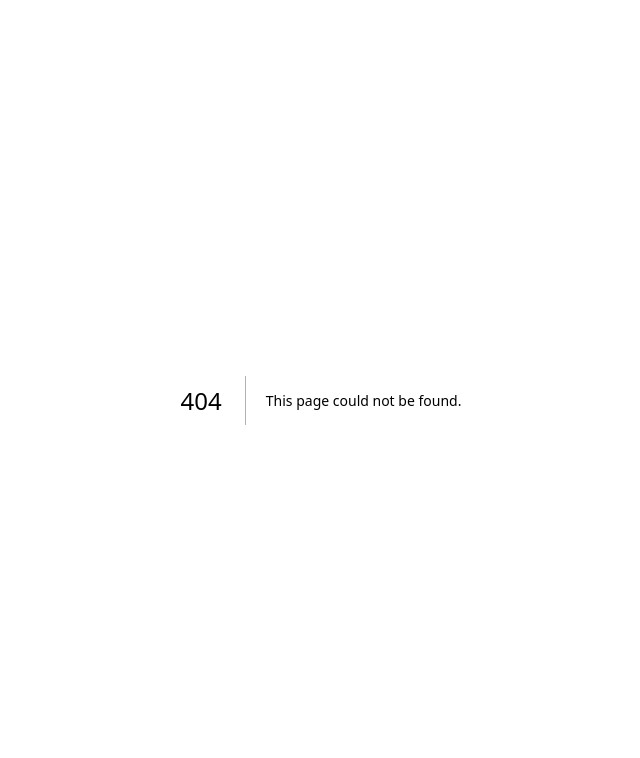
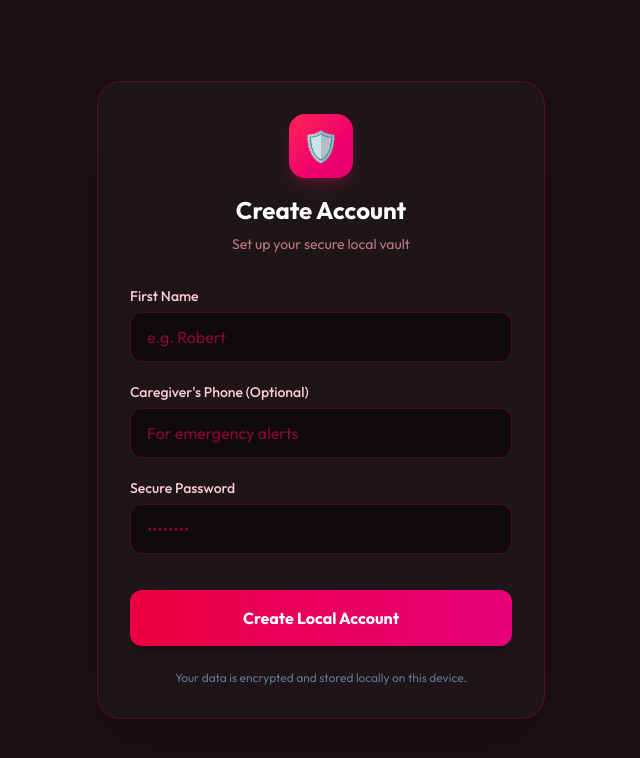
Before and after one commit to flyingmeai01-ship-it/SIH_Vector, a Next.js app in the folder frontend/: page /register in a window 1280 px wide. Before the commit this address had no page. Shown: the top 758 px of the page, without its empty margins (319-959 px from the left). Built offline with nearby package versions, Linux system fonts and the light colour scheme.

Commit message:
feat: Implement local secure password authentication system

```diff
--- /dev/null
+++ b/frontend/src/app/login/page.js
@@ -0,0 +1,100 @@
+"use client";
+
+import { useState, useEffect } from "react";
+import { useRouter } from "next/navigation";
+
+export default function Login() {
+  const router = useRouter();
+  const [password, setPassword] = useState("");
+  const [errorMsg, setErrorMsg] = useState("");
+  const [profileName, setProfileName] = useState("");
+
+  useEffect(() => {
+    const storedProfile = localStorage.getItem("care_profile");
+    if (!storedProfile) {
+      // No account exists, go to register
+      router.replace("/register");
+      return;
+    }
+
+    const auth = localStorage.getItem("care_auth");
+    if (auth === "true") {
+      // Already logged in
+      router.replace("/");
+      return;
+    }
+
+    try {
+      const parsed = JSON.parse(storedProfile);
+      setProfileName(parsed.name || "there");
+    } catch (e) {
+      console.error(e);
+    }
+  }, [router]);
+
+  const handleLogin = (e) => {
+    e.preventDefault();
+    if (!password) return;
+
+    const storedProfile = localStorage.getItem("care_profile");
+    if (storedProfile) {
+      try {
+        const parsed = JSON.parse(storedProfile);
+        const encodedPassword = btoa(password);
+
+        if (parsed.password === encodedPassword) {
+          // Success
+          localStorage.setItem("care_auth", "true");
+          router.push("/");
+        } else {
+          setErrorMsg("Incorrect password. Please try again.");
+        }
+      } catch (e) {
+        setErrorMsg("Error accessing secure vault.");
+      }
+    }
+  };
+
+  return (
+    <main className="min-h-dvh flex items-center justify-center bg-[#1c0f13] px-5 py-8">
+      <div className="w-full max-w-md bg-[#1e1518] border border-emerald-900/50 rounded-3xl p-8 shadow-2xl">
+        <div className="text-center mb-8">
+          <div className="w-16 h-16 bg-gradient-to-br from-emerald-500 to-teal-600 rounded-2xl mx-auto flex items-center justify-center text-3xl shadow-lg shadow-emerald-500/20 mb-4">
+            🔒
+          </div>
+          <h1 className="text-2xl font-bold text-white">Welcome Back</h1>
+          <p className="text-sm text-emerald-300/70 mt-2">
+            Enter your password, {profileName}
+          </p>
+        </div>
+
+        {errorMsg && (
+          <div className="bg-red-500/20 border border-red-500/50 text-red-200 p-3 rounded-xl mb-6 text-center text-sm font-medium">
+            {errorMsg}
+          </div>
+        )}
+
+        <form onSubmit={handleLogin} className="space-y-5">
+          <div>
+            <label className="block text-sm font-medium text-emerald-200 mb-1.5">Secure Password</label>
+            <input
+              type="password"
+              required
+              value={password}
+              onChange={(e) => setPassword(e.target.value)}
+              className="w-full bg-black/50 border border-emerald-900/50 rounded-xl px-4 py-3 text-white placeholder-emerald-900 focus:outline-none focus:border-emerald-500 focus:ring-1 focus:ring-emerald-500 transition-all"
+              placeholder="••••••••"
+            />
+          </div>
+
+          <button
+            type="submit"
+            className="w-full py-4 bg-gradient-to-r from-emerald-600 to-teal-600 text-white font-bold rounded-xl shadow-lg hover:from-emerald-500 hover:to-teal-500 active:scale-95 transition-all mt-4"
+          >
+            Unlock App
+          </button>
+        </form>
+      </div>
+    </main>
+  );
+}
--- a/frontend/src/app/page.js
+++ b/frontend/src/app/page.js
@@ -184,10 +184,29 @@ function ActionCard({ action, index, onTap }) {
 export default function Home() {
   const router = useRouter();
   const [greeting, setGreeting] = useState({ text: "Welcome", emoji: "👋" });
+  const [profileName, setProfileName] = useState("");
 
   useEffect(() => {
+    const storedProfile = localStorage.getItem("care_profile");
+    if (!storedProfile) {
+      router.replace("/register");
+      return;
+    }
+    const auth = localStorage.getItem("care_auth");
+    if (auth !== "true") {
+      router.replace("/login");
+      return;
+    }
+
+    try {
+      const parsed = JSON.parse(storedProfile);
+      if (parsed.name) {
+        setProfileName(parsed.name);
+      }
+    } catch (e) {}
+
     setGreeting(getGreeting());
-  }, []);
+  }, [router]);
   const { canInstall, install, isInstalled } = useInstallPrompt();
   const [currentTime, setCurrentTime] = useState("");
   const [activeAction, setActiveAction] = useState(null);
@@ -244,6 +263,11 @@ export default function Home() {
     setTimeout(() => setActiveAction(null), 800);
   };
 
+  const handleLogout = () => {
+    localStorage.setItem("care_auth", "false");
+    router.replace("/login");
+  };
+
   return (
     <main className="min-h-dvh flex flex-col relative overflow-hidden">
       {/* ── Ambient Background ─────────────────── */}
@@ -295,7 +319,8 @@ export default function Home() {
             </div>
           </div>
 
-          {/* Install button */}
+          {/* Controls: Install + Logout */}
+          <div className="flex items-center gap-2">
             {canInstall && (
               <button
                 id="install-button"
@@ -314,11 +339,21 @@ export default function Home() {
             )}
 
             {isInstalled && (
-            <div className="flex items-center gap-1.5 px-3 py-1.5 rounded-xl bg-emerald-500/10 border border-emerald-500/20">
+              <div className="flex items-center gap-1.5 px-3 py-1.5 rounded-xl bg-emerald-500/10 border border-emerald-500/20 hidden sm:flex">
                 <span className="text-xs">✅</span>
                 <span className="text-xs font-medium text-emerald-400">Installed</span>
               </div>
             )}
+
+            <button
+              onClick={handleLogout}
+              className="flex items-center justify-center w-10 h-10 sm:w-auto sm:px-3 sm:py-2.5 rounded-2xl text-sm font-semibold bg-white/5 border border-white/10 text-rose-300 hover:bg-white/10 active:scale-95 transition-all"
+              aria-label="Log out"
+              title="Lock App"
+            >
+              🔒
+            </button>
+          </div>
         </header>
 
         {/* ── Greeting Section ─────────────────── */}
@@ -327,7 +362,7 @@ export default function Home() {
           style={{ animation: "fade-in-up 0.6s ease-out 100ms both" }}
         >
           <p className="text-lg sm:text-xl text-slate-400 font-light">
-            {greeting.emoji} {greeting.text}
+            {greeting.emoji} {greeting.text}{profileName ? `, ${profileName}` : ""}
           </p>
           <h1 className="text-4xl sm:text-5xl font-bold mt-1 tracking-tight">
             <span
--- /dev/null
+++ b/frontend/src/app/register/page.js
@@ -0,0 +1,95 @@
+"use client";
+
+import { useState, useEffect } from "react";
+import { useRouter } from "next/navigation";
+
+export default function Register() {
+  const router = useRouter();
+  const [name, setName] = useState("");
+  const [phone, setPhone] = useState("");
+  const [password, setPassword] = useState("");
+
+  useEffect(() => {
+    // If they already have an account, don't let them register again
+    if (localStorage.getItem("care_profile")) {
+      router.replace("/");
+    }
+  }, [router]);
+
+  const handleRegister = (e) => {
+    e.preventDefault();
+    if (!name || !password) return;
+
+    // In a real app with backend, we'd hash this. For local offline PWA,
+    // we use a simple btoa encoding just to prevent shoulder surfing of localStorage.
+    const encodedPassword = btoa(password);
+
+    const profile = { name, phone, password: encodedPassword };
+    localStorage.setItem("care_profile", JSON.stringify(profile));
+    localStorage.setItem("care_auth", "true"); // Logged in
+
+    router.push("/");
+  };
+
+  return (
+    <main className="min-h-dvh flex items-center justify-center bg-[#1c0f13] px-5 py-8">
+      <div className="w-full max-w-md bg-[#1e1518] border border-rose-900/50 rounded-3xl p-8 shadow-2xl">
+        <div className="text-center mb-8">
+          <div className="w-16 h-16 bg-gradient-to-br from-rose-500 to-pink-600 rounded-2xl mx-auto flex items-center justify-center text-3xl shadow-lg shadow-rose-500/20 mb-4">
+            🛡️
+          </div>
+          <h1 className="text-2xl font-bold text-white">Create Account</h1>
+          <p className="text-sm text-rose-300/70 mt-2">Set up your secure local vault</p>
+        </div>
+
+        <form onSubmit={handleRegister} className="space-y-5">
+          <div>
+            <label className="block text-sm font-medium text-rose-200 mb-1.5">First Name</label>
+            <input
+              type="text"
+              required
+              value={name}
+              onChange={(e) => setName(e.target.value)}
+              className="w-full bg-black/50 border border-rose-900/50 rounded-xl px-4 py-3 text-white placeholder-rose-900 focus:outline-none focus:border-rose-500 focus:ring-1 focus:ring-rose-500 transition-all"
+              placeholder="e.g. Robert"
+            />
+          </div>
+
+          <div>
+            <label className="block text-sm font-medium text-rose-200 mb-1.5">Caregiver's Phone (Optional)</label>
+            <input
+              type="tel"
+              value={phone}
+              onChange={(e) => setPhone(e.target.value)}
+              className="w-full bg-black/50 border border-rose-900/50 rounded-xl px-4 py-3 text-white placeholder-rose-900 focus:outline-none focus:border-rose-500 focus:ring-1 focus:ring-rose-500 transition-all"
+              placeholder="For emergency alerts"
+            />
+          </div>
+
+          <div>
+            <label className="block text-sm font-medium text-rose-200 mb-1.5">Secure Password</label>
+            <input
+              type="password"
+              required
+              value={password}
+              onChange={(e) => setPassword(e.target.value)}
+              className="w-full bg-black/50 border border-rose-900/50 rounded-xl px-4 py-3 text-white placeholder-rose-900 focus:outline-none focus:border-rose-500 focus:ring-1 focus:ring-rose-500 transition-all"
+              placeholder="••••••••"
+            />
+          </div>
+
+          <button
+            type="submit"
+            className="w-full py-4 bg-gradient-to-r from-rose-600 to-pink-600 text-white font-bold rounded-xl shadow-lg hover:from-rose-500 hover:to-pink-500 active:scale-95 transition-all mt-4"
+          >
+            Create Local Account
+          </button>
+        </form>
+
+        <p className="text-xs text-center text-slate-500 mt-6">
+          Your data is encrypted and stored locally on this device.
+        </p>
+      </div>
+    </main>
+  );
+}
```
Lines whose indentation alone changed are shown as unchanged.
